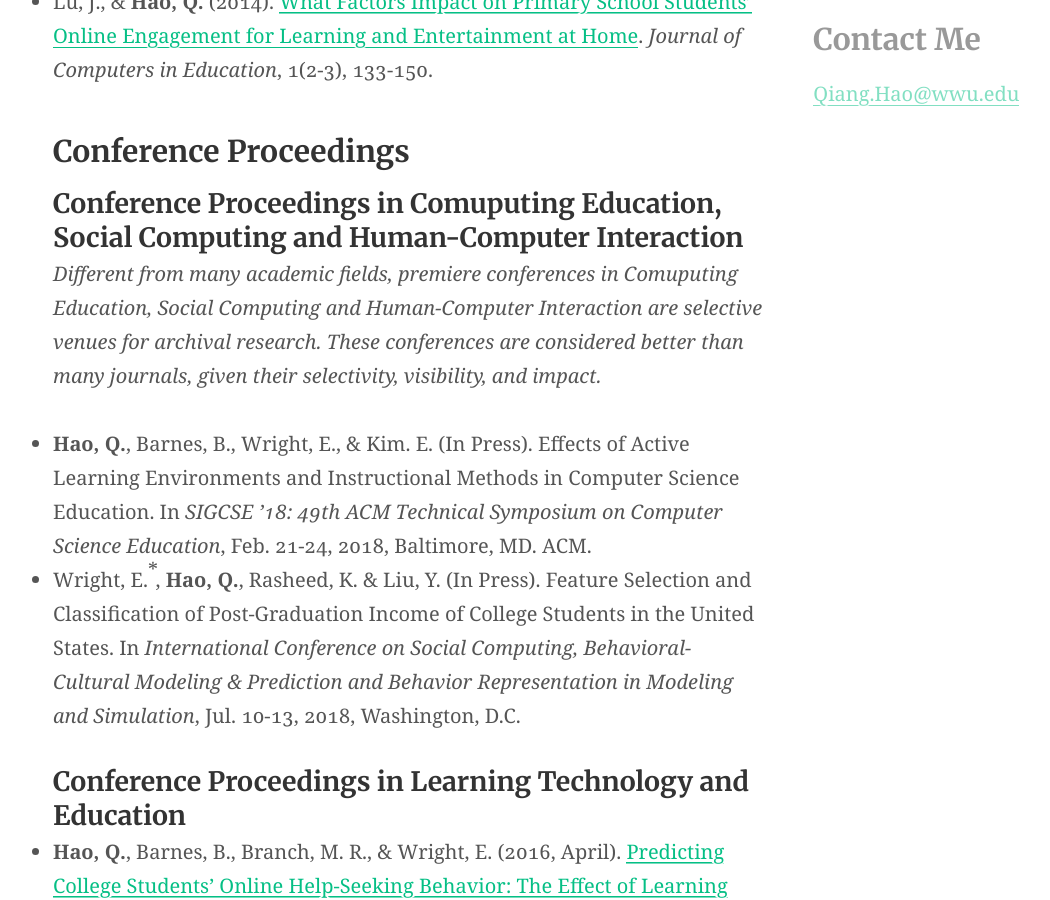
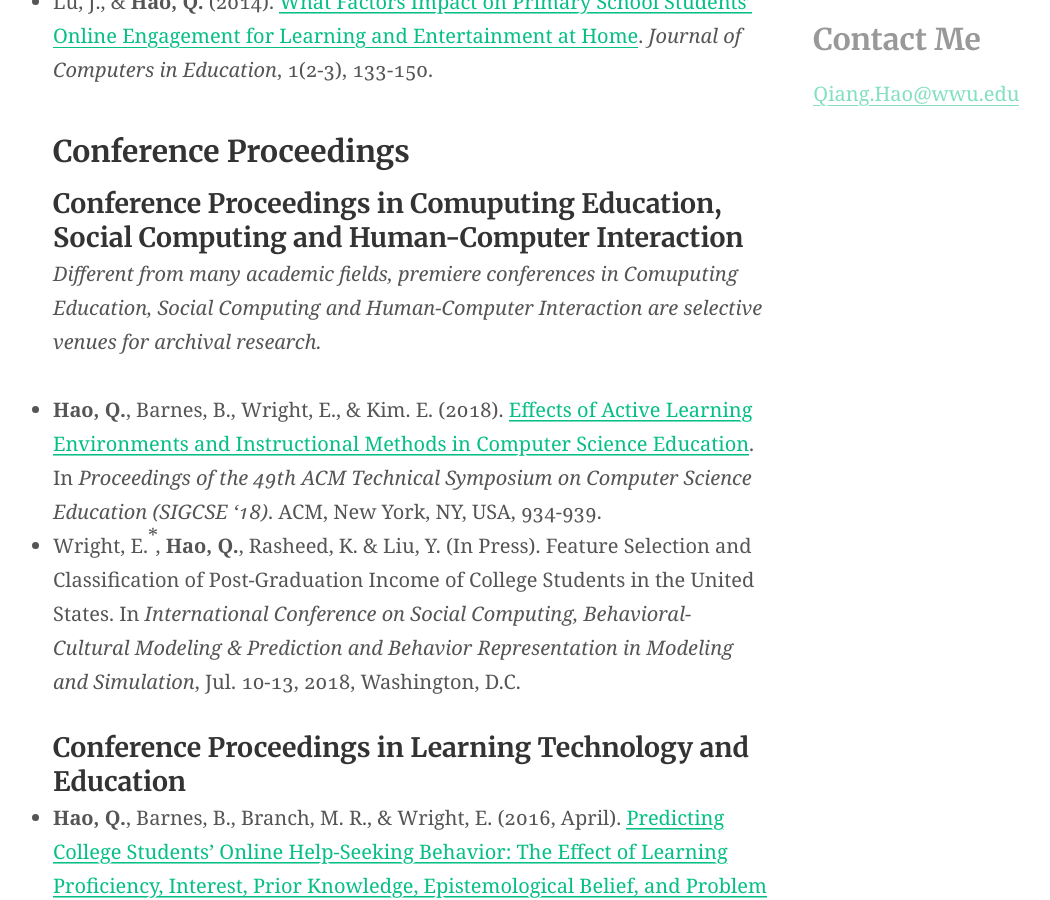
Before and after one commit to Neo-Hao/neo-hao.github.io, a Jekyll site: the page built from cv.md, in a window 1280 px wide and 900 px high, scrolled down 1631 px. Shown: the whole window, without its empty margins (11-1061 px from the left). Built offline with Jekyll 4.4.1, drawn with Linux system fonts in a browser that asks for light colours; some of the changed text lies outside the part shown.

Commit message:
sigcse 2018

```diff
--- a/cv.md
+++ b/cv.md
@@ -12,8 +12,7 @@ aside: true
 
 ## Scholarly Contributions
 
-<i>Authorship order indicates the scope of my intellectual contribution to the work. However, as I collaborate with many student colleagues I mentor or co-mentor, they take the first authorship on some key publications.</i>
-<sup>*</sup>: student colleagues
+<i>Authorship order indicates the scope of my intellectual contribution to the work. However, as I collaborate with many student colleagues I mentor or co-mentor, they take the first authorship on some key publications.</i> (<sup>*</sup>: student colleagues).
 
 ### Journal Articles
 
@@ -33,9 +32,9 @@ aside: true
 
 #### Conference Proceedings in Comuputing Education, Social Computing and Human-Computer Interaction
 
-<i>Different from many academic fields, premiere conferences in Comuputing Education, Social Computing and Human-Computer Interaction are selective venues for archival research. These conferences are considered better than many journals, given their selectivity, visibility, and impact.</i>
+<i>Different from many academic fields, premiere conferences in Comuputing Education, Social Computing and Human-Computer Interaction are selective venues for archival research.</i>
 
-* <strong>Hao, Q.</strong>, Barnes, B., Wright, E., & Kim. E. (In Press). Effects of Active Learning Environments and Instructional Methods in Computer Science Education. In <i>SIGCSE ’18: 49th ACM Technical Symposium on Computer Science Education</i>, Feb. 21-24, 2018, Baltimore, MD. ACM.
+* <strong>Hao, Q.</strong>, Barnes, B., Wright, E., & Kim. E. (2018). <a href="http://qhao.info/downloads/sigcse-2018.pdf" target="_blank">Effects of Active Learning Environments and Instructional Methods in Computer Science Education</a>. In <i>Proceedings of the 49th ACM Technical Symposium on Computer Science Education (SIGCSE '18)</i>. ACM, New York, NY, USA, 934-939.
 
 * Wright, E.<sup>*</sup>, <strong>Hao, Q.</strong>, Rasheed, K. & Liu, Y. (In Press). Feature Selection and Classification of Post-Graduation Income of College Students in the United States. In <i>International Conference on Social Computing, Behavioral-Cultural Modeling & Prediction and Behavior Representation in Modeling and Simulation</i>, Jul. 10-13, 2018, Washington, D.C.
 
```
Also changed, not shown: 1 other file.
